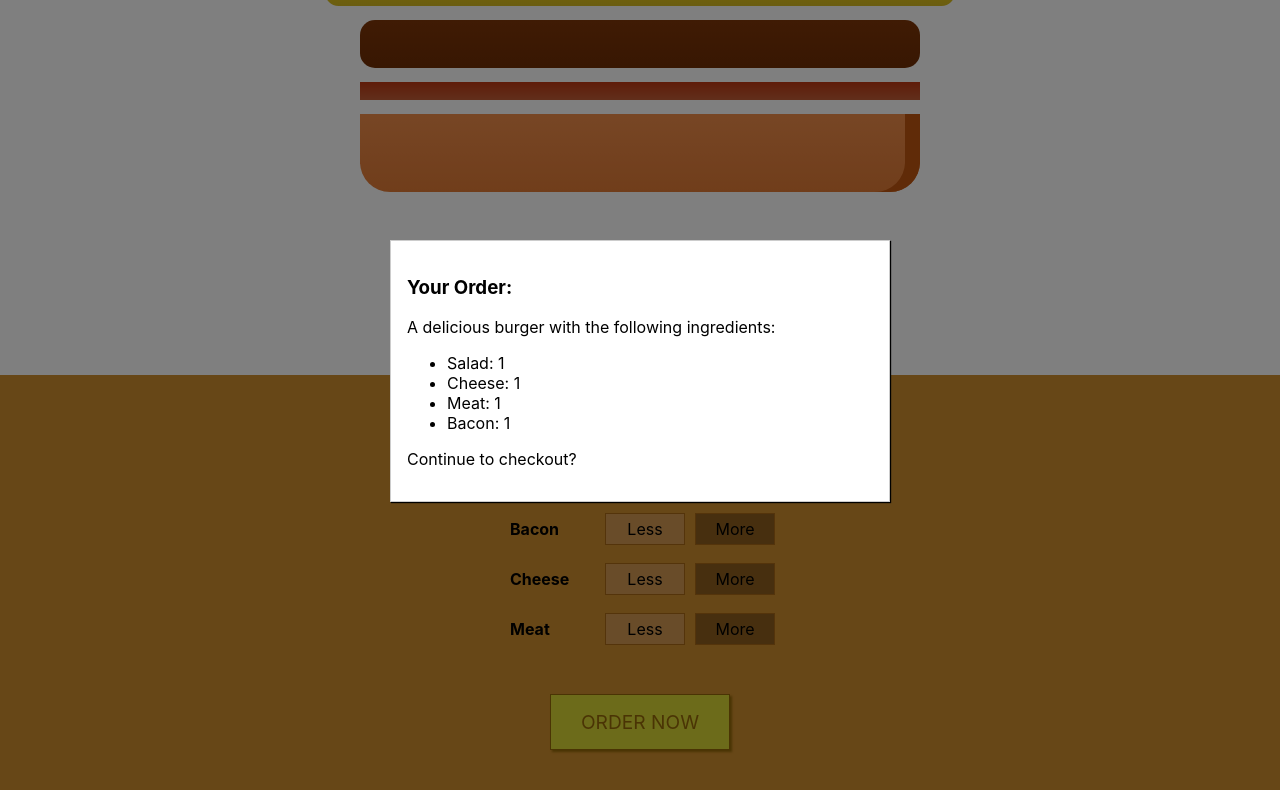
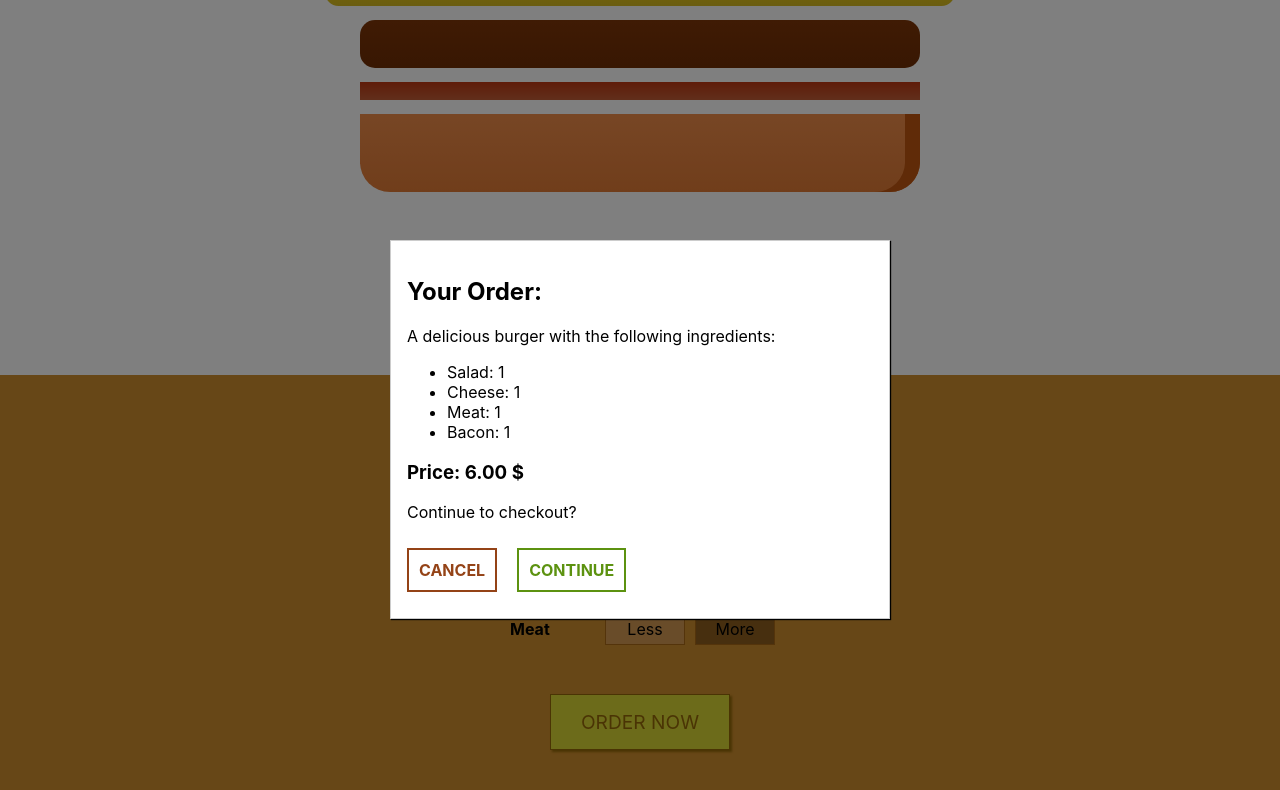
Before and after one commit to bublinec/Burger-builder, a React (Create React App) app: page / in a window 1280 px wide. Both pictures are taken after a click on the button "ORDER NOW". Shown: the part 345-1135 px from the top of the page. Built offline with nearby package versions, Linux system fonts and the light colour scheme.

Commit message:
BurgerBuilder component done

```diff
--- a/src/components/OrderSummary/OrderSummary.js
+++ b/src/components/OrderSummary/OrderSummary.js
@@ -1,4 +1,5 @@
 import React, { Fragment } from 'react';
+import Button from '../UI/Button';
 
 const OrderSummary = (props) => {
 
@@ -14,7 +15,6 @@ const OrderSummary = (props) => {
             )
         }
     }
-
     let orderSummary;
 
     if(ingredientsList.length <= 0){
@@ -22,12 +22,15 @@ const OrderSummary = (props) => {
     }else{
         orderSummary = (
             <Fragment>
-                <h3>Your Order:</h3>
+                <h2>Your Order:</h2>
                 <p>A delicious burger with the following ingredients:</p>
                 <ul>
                     {ingredientsList}
                 </ul>
+                <h3>Price: {props.price.toFixed(2)} $</h3>
                 <p>Continue to checkout?</p>
+                <Button type='danger' onClick={props.hideModal}>CANCEL</Button>
+                <Button type='success' onClick={props.continuePurchase}>CONTINUE</Button>
             </Fragment>
         )
     }
--- /dev/null
+++ b/src/components/UI/Button.js
@@ -0,0 +1,34 @@
+import React from 'react';
+import styled, { css } from 'styled-components';
+
+const themes = {
+    success: '#5C9210',
+    danger: '#944317'
+}
+
+const StyledButton = styled.button`
+    background-color: transparent;
+    border: solid 2px ${props => props.type};
+    outline: none;
+    cursor: pointer;
+    font: inherit;
+    padding: 10px;
+    margin: 10px;
+    font-weight: bold;
+
+    color: ${props => props.type};
+
+    &:first-of-type {
+        margin-left: 0;
+    }
+`;
+
+const Button = (props) => {
+    return (
+        <StyledButton type={themes[props.type]} onClick={props.onClick}>
+            {props.children}
+        </StyledButton>
+    );
+}
+
+export default Button;
--- a/src/containers/BurgerBuilder/BurgerBuilder.js
+++ b/src/containers/BurgerBuilder/BurgerBuilder.js
@@ -49,6 +49,10 @@ class BurgerBuilder extends Component{
         this.setState({purchasing: false})
     }
 
+    continuePurchaseHandler = () => {
+        console.log('Continue')
+    }
+
     render () {
         const disabledInfo = {...this.state.ingredients};
         for(let key in disabledInfo){
@@ -58,7 +62,11 @@ class BurgerBuilder extends Component{
         return (
             <Fragment>
                 <Modal show={this.state.purchasing} hideModal={this.hidePurchaseModalHandler}>
-                    <OrderSummary ingredients={this.state.ingredients}/>
+                    <OrderSummary
+                    ingredients={this.state.ingredients}
+                    hideModal={this.hidePurchaseModalHandler}
+                    continuePurchase={this.continuePurchaseHandler}
+                    price={this.state.totalPrice}/>
                 </Modal>
                 <Burger ingredients={this.state.ingredients}/>
                 <BuildControlsPanel
```
